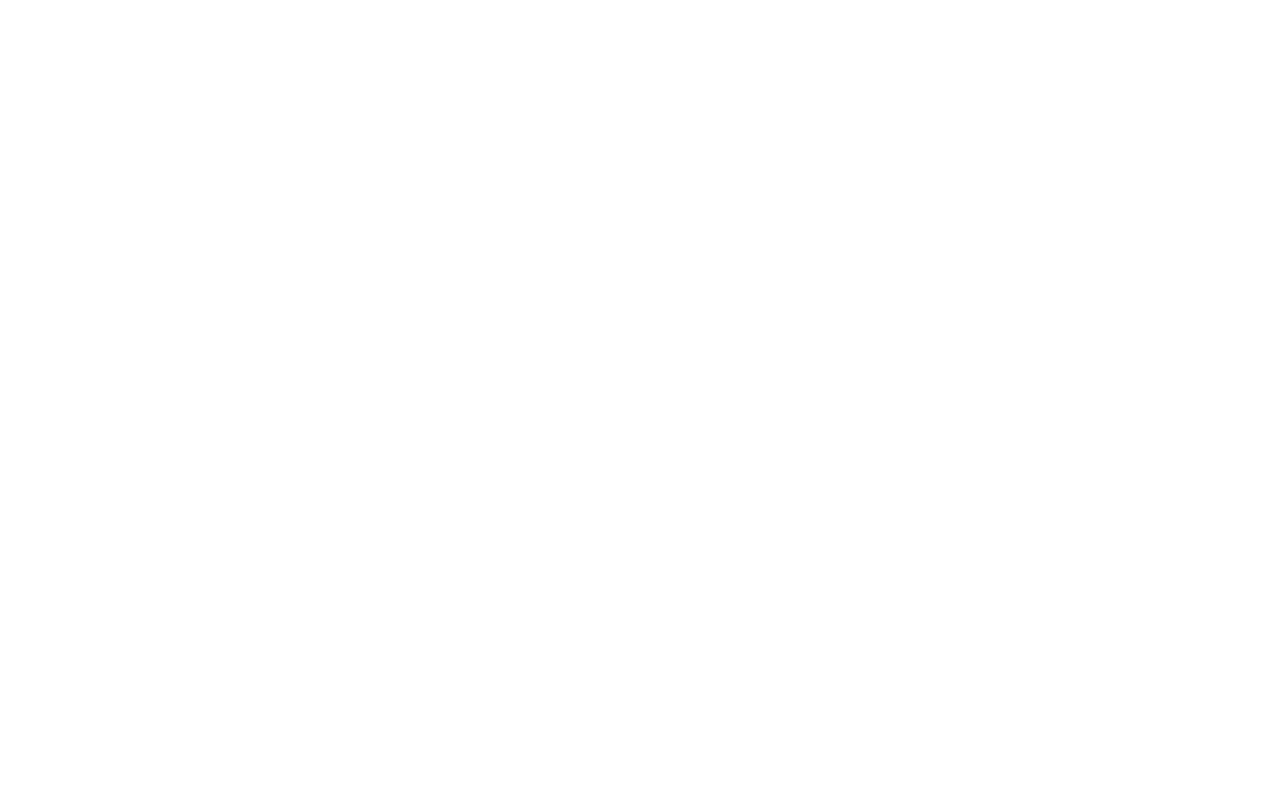
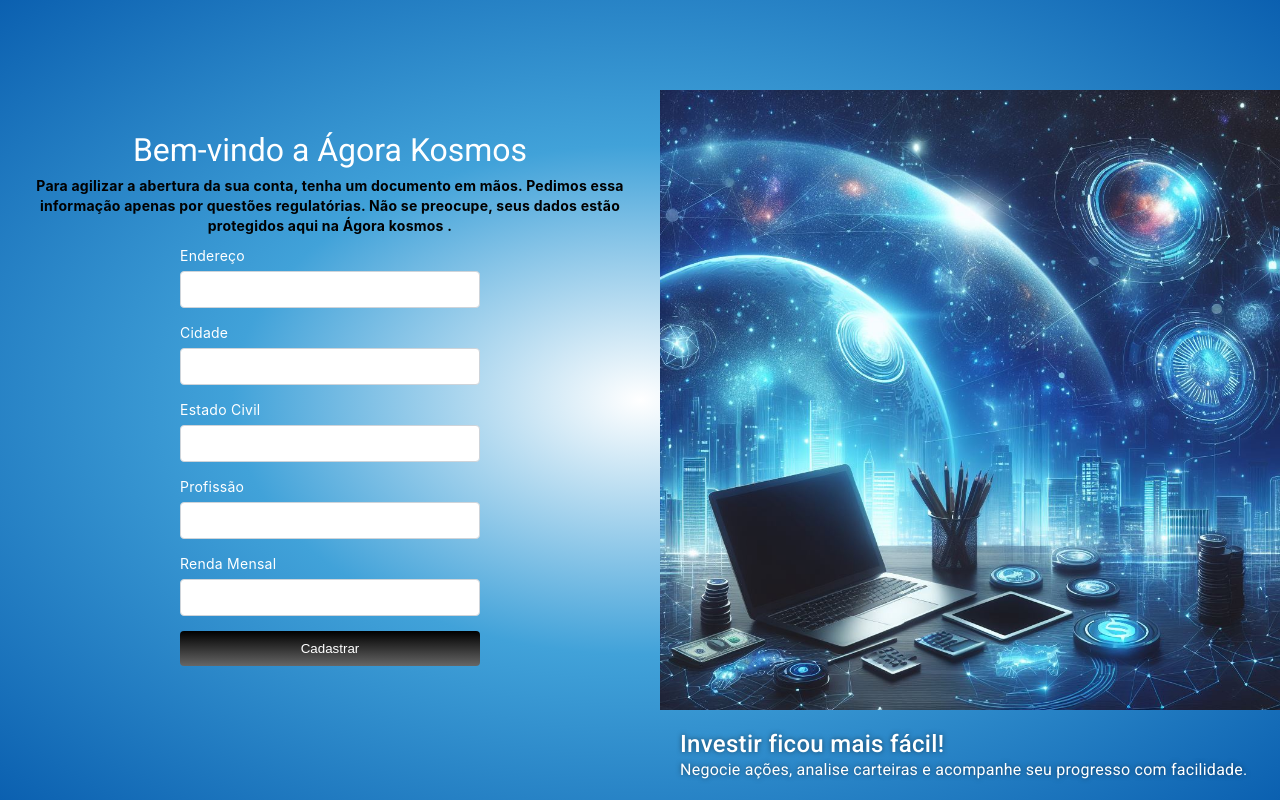
Before and after one commit to rickfsoares/-gora-Kosmos, an Angular app in the folder kosmos_frontend/: page /cadastro2 in a window 1280 px wide. Before the commit this address led to /. Built offline with nearby package versions, Linux system fonts and the light colour scheme.

Commit message:
tela cadastro 2

```diff
--- a/kosmos_frontend/src/app/app.routes.ts
+++ b/kosmos_frontend/src/app/app.routes.ts
@@ -9,6 +9,7 @@ import { RankingComponent } from './ranking/ranking.component';
 import { HomeComponent } from './home/home.component';
 import { ListaPendentesComponent } from './lista-pendentes/lista-pendentes.component';
 import { CadastroComponent } from './cadastro/cadastro.component';
+import { Cadastro2Component } from './cadastro2/cadastro2.component';
 
 export const routes: Routes = [
   {
@@ -61,6 +62,11 @@ export const routes: Routes = [
   },
 
   {
+    path: 'cadastro2',
+    component: Cadastro2Component
+  },
+
+  {
     path: '',
     redirectTo: '/home',
     pathMatch: 'full'
--- a/kosmos_frontend/src/app/cadastro/cadastro.component.html
+++ b/kosmos_frontend/src/app/cadastro/cadastro.component.html
@@ -3,7 +3,7 @@
     <h1>Bem-vindo a Ágora Kosmos</h1>
     <p>Para agilizar a abertura da sua conta, tenha um documento em mãos. Pedimos essa informação apenas por questões regulatórias.
       Não se preocupe, seus dados estão protegidos aqui na Ágora kosmos .</p>
-    <form>
+    <form (ngSubmit)="onSubmit()">
       <label for="nome">Nome Completo</label>
       <input type="text" id="nome" name="nome" required>
 
--- a/kosmos_frontend/src/app/cadastro/cadastro.component.ts
+++ b/kosmos_frontend/src/app/cadastro/cadastro.component.ts
@@ -1,4 +1,5 @@
 import { Component } from '@angular/core';
+import { Router } from '@angular/router';
 
 @Component({
   selector: 'app-cadastro',
@@ -8,5 +9,10 @@ import { Component } from '@angular/core';
   styleUrl: './cadastro.component.scss'
 })
 export class CadastroComponent {
+  constructor(private router: Router) {}
+
+  onSubmit() {
+    this.router.navigate(['/cadastro2']);
+  }
 
 }
--- /dev/null
+++ b/kosmos_frontend/src/app/cadastro2/cadastro2.component.html
@@ -0,0 +1,33 @@
+<div class="container">
+  <div class="form">
+    <h1>Bem-vindo a Ágora Kosmos</h1>
+    <p>Para agilizar a abertura da sua conta, tenha um documento em mãos. Pedimos essa informação apenas por questões regulatórias.
+      Não se preocupe, seus dados estão protegidos aqui na Ágora kosmos .</p>
+    <form (ngSubmit)="onSubmit()">
+      <label for="endereco">Endereço</label>
+      <input type="text" id="endereco" name="endereco" required>
+
+      <label for="cidade">Cidade</label>
+      <input type="text" id="cidade" name="cidade" required>
+
+      <label for="estado civil">Estado Civil</label>
+      <input type="text" id="estadocivil" name="estado civil" required>
+
+      <label for="profissao">Profissão</label>
+      <input type="text" id="profissao" name="profissao" required>
+
+      <label for="renda">Renda Mensal</label>
+      <input type="text" id="renda" name="renda" required>
+
+      <button type="submit">Cadastrar</button>
+
+    </form>
+  </div>
+  <div class="image">
+    <img src="/assets/svg/cadastro2.jpg" alt="Background image">
+    <div class="image-text">
+      <h2>Investir ficou mais fácil!</h2>
+      <p>Negocie ações, analise carteiras e acompanhe seu progresso com facilidade.</p>
+    </div>
+  </div>
+</div>
--- /dev/null
+++ b/kosmos_frontend/src/app/cadastro2/cadastro2.component.scss
@@ -0,0 +1,91 @@
+.container {
+  display: flex;
+  height: 100vh; /* Ajuste para ocupar a altura total da viewport */
+  background: radial-gradient(#ffffff 0%, #41A2D9 45%, #0B60B0 100%);
+  width: 100%;
+}
+
+.form {
+  flex: 1;
+  display: flex;
+  flex-direction: column;
+  justify-content: center;
+  align-items: center;
+  padding: 20px;
+  font-family: Inter, sans-serif;
+  color: #1E1E1E;
+}
+
+.form h1 {
+  margin-bottom: 10px;
+  font-size: 32px;
+  color: white;
+}
+
+.form p {
+  margin-bottom: 10px;
+  font-size: 14px;
+  color: #010101;
+  font-weight: bolder;
+  text-align: center;
+}
+
+.form form {
+  display: flex;
+  flex-direction: column;
+  width: 100%;
+  max-width: 300px;
+}
+
+.form label {
+  margin-bottom: 5px;
+  color: #fff;
+}
+
+.form input {
+  margin-bottom: 15px;
+  padding: 10px;
+  border: 1px solid #ced4da;
+  border-radius: 4px;
+}
+
+.form button {
+  padding: 10px;
+  border: none;
+  border-radius: 4px;
+  background: linear-gradient(#000000 0%, #666666 100%);
+  color: #fff;
+  cursor: pointer;
+}
+
+.image {
+  flex: 1;
+  position: relative;
+  display: flex;
+  align-items: center;
+  justify-content: center;
+}
+
+.image img {
+  width: 100%;
+  height: auto;
+  object-fit: cover;
+}
+
+.image-text {
+  position: absolute;
+  bottom: 20px;
+  left: 20px;
+  color: #fff;
+  text-shadow: 0 0 5px rgba(0, 0, 0, 0.5);
+}
+
+.image-text h2 {
+  margin: 0;
+  font-size: 24px;
+}
+
+.image-text p {
+  margin: 0;
+  font-size: 16px;
+}
--- /dev/null
+++ b/kosmos_frontend/src/app/cadastro2/cadastro2.component.ts
@@ -0,0 +1,19 @@
+import { Component } from '@angular/core';
+import { Router } from '@angular/router';
+
+@Component({
+  selector: 'app-cadastro2',
+  standalone: true,
+  imports: [],
+  templateUrl: './cadastro2.component.html',
+  styleUrl: './cadastro2.component.scss'
+})
+export class Cadastro2Component {
+  constructor(private router: Router) {}
+
+  onSubmit() {
+    this.router.navigate(['/login']);
+    alert('Cadastro concluído com sucesso!');
+  }
+
+}
```
